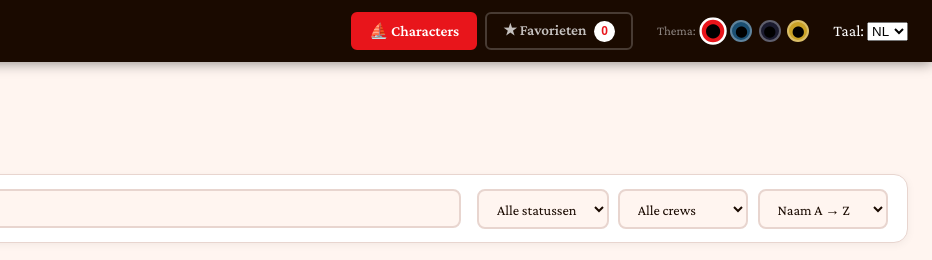
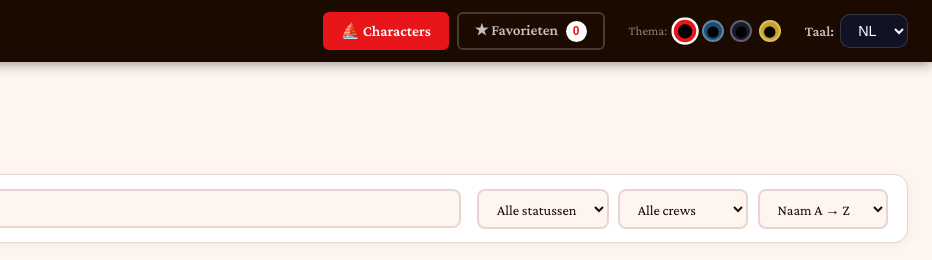
Before and after one commit to Ehbnathanmadimba/One-Piece-Web-Advanced, a website: page index.html in a window 1280 px wide. Shown: the top 260 px of the page, 348-1280 px from the left. Drawn offline with nearby package versions, Linux system fonts and the light colour scheme; no server answers; a web font is replaced by a local one.

Commit message:
taal dropdown mooier gemaakt

```diff
--- a/index.html
+++ b/index.html
@@ -40,7 +40,7 @@
         <button class="theme-btn" data-theme="dark" title="Blackbeard (donker)">&#11044;</button>
         <button class="theme-btn" data-theme="gold" title="Gold Roger (goud)">&#11044;</button>
       </div>
-<div class="lang-switcher">
+<div class="lang-wrapper">
   <span class="lang-label">Taal:</span>
 
   <select id="lang-select" class="lang-select">
--- a/src/css/style.css
+++ b/src/css/style.css
@@ -766,3 +766,40 @@ a:hover {
     font-size: 1.6rem;
   }
 }
+/* ===== Taal selector mooier ===== */
+
+.lang-wrapper {
+  display: flex;
+  align-items: center;
+  gap: 0.4rem;
+}
+
+.lang-label {
+  font-size: 0.9rem;
+  color: rgba(255,255,255,0.75);
+  font-weight: 600;
+}
+
+.lang-select {
+  background: #111325;
+  color: white;
+  border: 1px solid rgba(255,255,255,0.15);
+  border-radius: 10px;
+  padding: 0.45rem 0.8rem;
+  font-size: 0.9rem;
+  cursor: pointer;
+
+  transition: all 0.2s ease;
+}
+
+/* hover */
+.lang-select:hover {
+  border-color: #ff2b2b;
+}
+
+/* focus */
+.lang-select:focus {
+  outline: none;
+  border-color: #ff2b2b;
+  box-shadow: 0 0 0 3px rgba(255, 43, 43, 0.15);
+}
```
